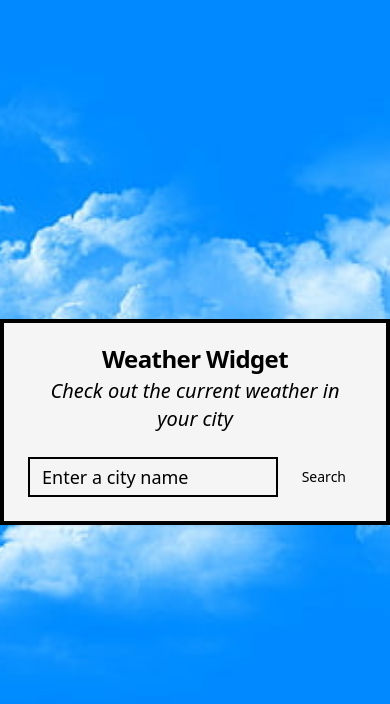
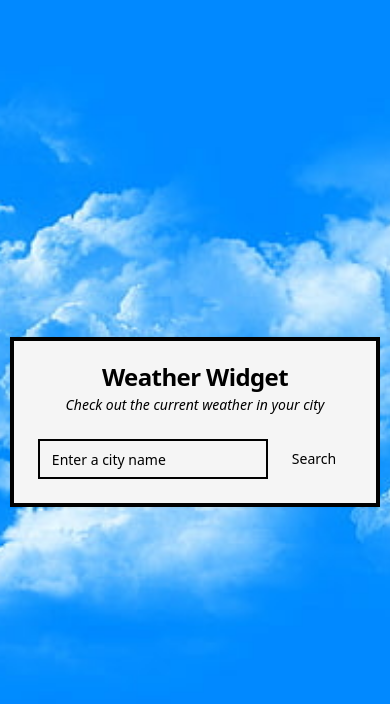
Before and after one commit to kristinasamuel/02-Weather-widget, a Next.js app: page / in a window 390 px wide. Shown: the top 704 px of the page. Built offline with nearby package versions, Linux system fonts and the light colour scheme.

Commit message:
weather widget

```diff
--- a/src/app/layout.tsx
+++ b/src/app/layout.tsx
@@ -28,15 +28,16 @@ export default function RootLayout({
       <body
         className={`${geistSans.variable} ${geistMono.variable} antialiased`}
       >
- <div style={{
+ <div
+ className="min-h-screen bg-cover bg-center bg-no-repeat sm:bg-contain md:bg-cover"
+ style={{
       backgroundImage: 'url("/images/image4.jpg")',
       backgroundSize: 'cover',
       backgroundPosition: 'center',
       height: '100vh',
-
-    }}>
+      }}>
         {children}
-        </div>
+</div>
       </body>
     </html>
   );
--- a/src/components/weather_widget.tsx
+++ b/src/components/weather_widget.tsx
@@ -115,12 +115,12 @@ export default function WeatherWidgets() {
   }
   //  return the card with specific color ,size and text
   return (
-    <div className="flex justify-center items-center h-screen">
-      <Card className="w-full max-w-md mx-auto text-center border-4 bg-neutral-100 border-black">
+<div className="flex justify-center items-center h-screen">
+<Card className="md:w-full md:max-w-md mx-auto text-center border-4 bg-neutral-100 border-black">
         <CardHeader>
           <CardTitle >Weather Widget </CardTitle>
           <CardDescription
-          className="text-xl italic "
+          className="md:text-xl italic "
           >
          Check out the current weather in your city
           </CardDescription>
@@ -128,7 +128,7 @@ export default function WeatherWidgets() {
         <CardContent>
           <form onSubmit={handleSearch} className="flex items-center gap-2">
             <Input
-            className="text-lg border-2 border-black"
+            className="md:text-lg border-2 border-black"
               type="text"
               placeholder="Enter a city name"
               value={location}
```
Also changed, not shown: 2 other files (tests, documents, lock files or other folders).
